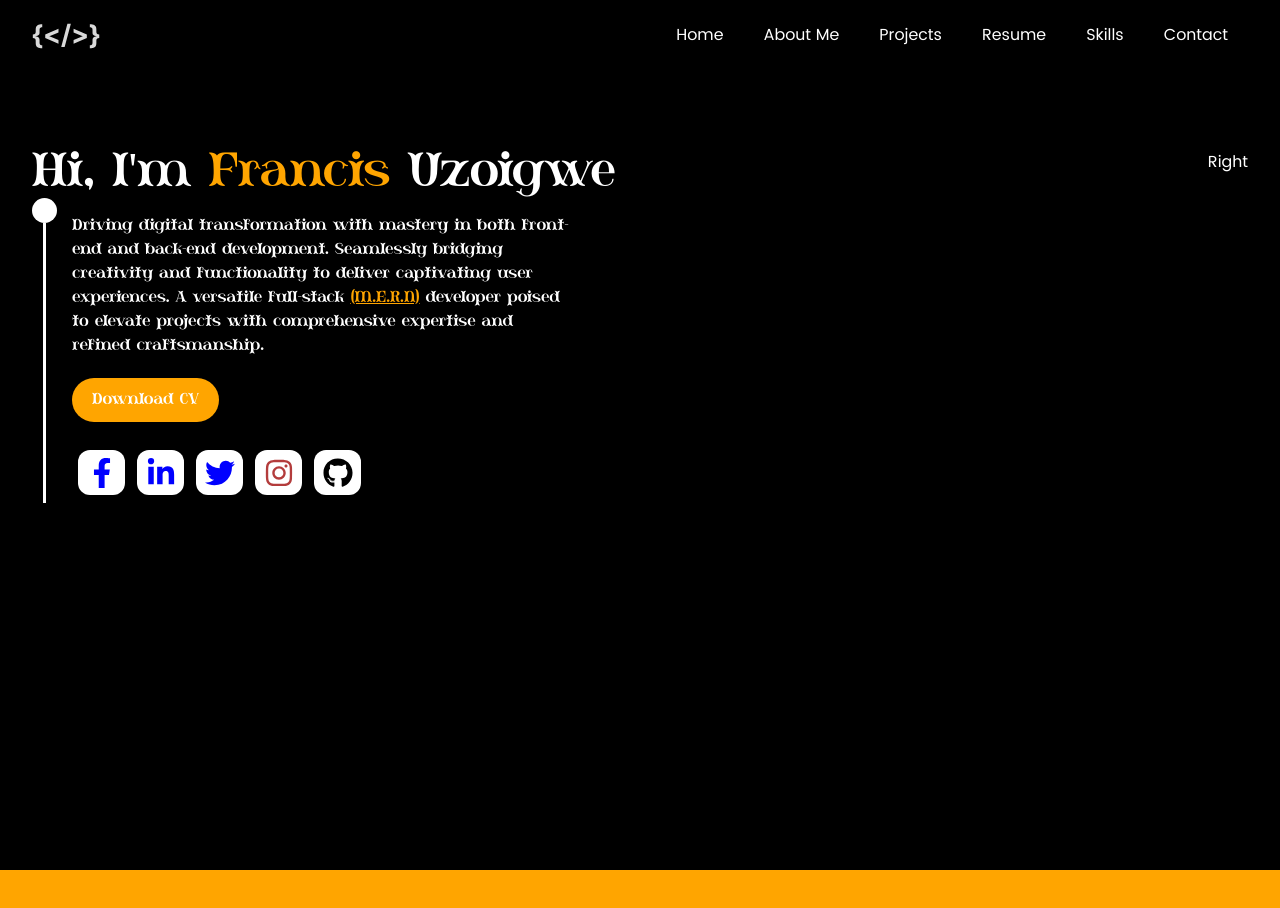
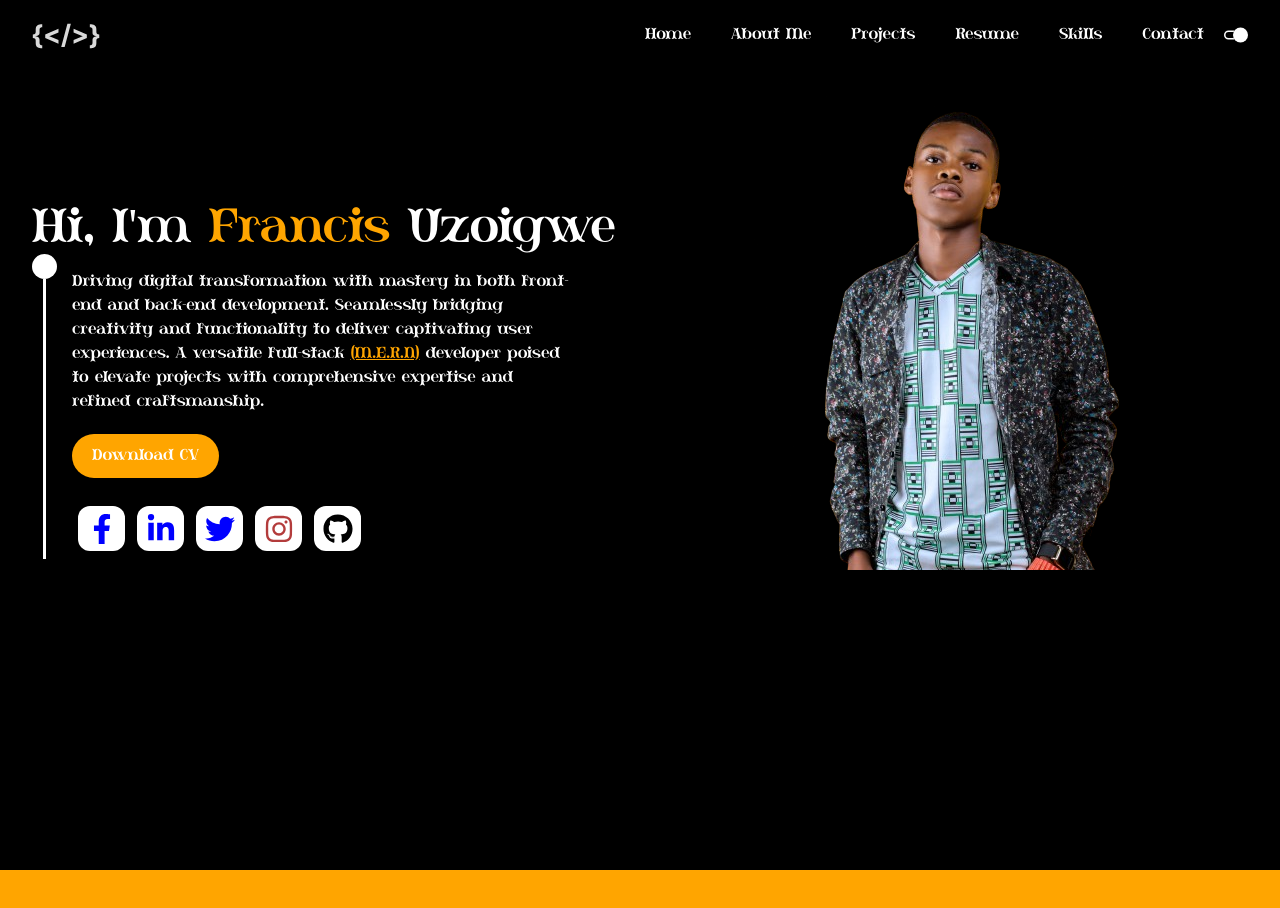
Before and after one commit to FrancisUzoigwe/Portfolio, a React (Vite) app: page / in a window 1280 px wide. Shown: the top 908 px of the page. Built offline with nearby package versions, Linux system fonts and the light colour scheme.

Commit message:
background init

```diff
--- a/src/App.tsx
+++ b/src/App.tsx
@@ -4,12 +4,15 @@ import { Provider } from "react-redux";
 import { store } from "./global/store";
 
 const App = () => {
+  // const mode = useSelector((state: any) => state.mode);
   return (
     <>
       <div>
-        <Provider store={store}>
-          <RouterProvider router={mainRouter} />
-        </Provider>
+        <div className={`bg-black`}>
+          <Provider store={store}>
+            <RouterProvider router={mainRouter} />
+          </Provider>
+        </div>
       </div>
     </>
   );
--- a/src/components/static/DropDown.tsx
+++ b/src/components/static/DropDown.tsx
@@ -36,7 +36,7 @@ const DropDown = () => {
         <div className="w-[90%] flex ">
           <div className="absolute right-[14px] top-[20px]">
             <HiMenu
-              className={`text-3xl hover:cursor-pointer hover:scale-[1.2] transition duration-300 ${
+              className={`text-3xl hover:cursor-pointer font-[Buba] hover:scale-[1.2] transition duration-300 ${
                 main ? "text-black" : "text-white"
               }`}
               onClick={() => {
@@ -52,14 +52,14 @@ const DropDown = () => {
           >
             {main ? (
               <BsToggle2Off
-                className="text-2xl hover:cursor-pointer hover:scale-[1.2] duration-[450ms] transition-all"
+                className="text-2xl hover:cursor-pointer font-[Buba] hover:scale-[1.2] duration-[450ms] transition-all"
                 onClick={() => {
                   dispatch(dark());
                 }}
               />
             ) : (
               <BsToggle2On
-                className="text-2xl hover:cursor-pointer hover:scale-[1.2] duration-[450ms] transition-all text-white"
+                className="text-2xl hover:cursor-pointer font-[Buba] hover:scale-[1.2] duration-[450ms] transition-all text-white"
                 onClick={() => {
                   dispatch(light());
                 }}
@@ -76,7 +76,7 @@ const DropDown = () => {
               <Link to="home" smooth={true} duration={1000}>
                 <motion.div
                   variants={item}
-                  className={`mx-5 max-md:my-8 my-9 hover:cursor-pointer ${
+                  className={`mx-5 max-md:my-8 my-9 hover:cursor-pointer font-[Buba] ${
                     main ? "text-black" : "text-white"
                   }`}
                 >
@@ -86,7 +86,7 @@ const DropDown = () => {
               <Link to="about" smooth={true} duration={1000}>
                 <motion.div
                   variants={item}
-                  className={`mx-5 max-md:my-8 my-9 hover:cursor-pointer ${
+                  className={`mx-5 max-md:my-8 my-9 hover:cursor-pointer font-[Buba] ${
                     main ? "text-black" : "text-white"
                   }`}
                 >
@@ -96,7 +96,7 @@ const DropDown = () => {
               <Link to="projects" smooth={true} duration={1000}>
                 <motion.div
                   variants={item}
-                  className={`mx-5 max-md:my-8 my-9 hover:cursor-pointer ${
+                  className={`mx-5 max-md:my-8 my-9 hover:cursor-pointer font-[Buba] ${
                     main ? "text-black" : "text-white"
                   }`}
                 >
@@ -106,7 +106,7 @@ const DropDown = () => {
               <Link to="resume" smooth={true} duration={1000}>
                 <motion.div
                   variants={item}
-                  className={`mx-5 max-md:my-8 my-9 hover:cursor-pointer ${
+                  className={`mx-5 max-md:my-8 my-9 hover:cursor-pointer font-[Buba] ${
                     main ? "text-black" : "text-white"
                   }`}
                 >
@@ -116,7 +116,7 @@ const DropDown = () => {
               <Link to="skills" smooth={true} duration={1000}>
                 <motion.div
                   variants={item}
-                  className={`mx-5 max-md:my-8 my-9 hover:cursor-pointer ${
+                  className={`mx-5 max-md:my-8 my-9 hover:cursor-pointer font-[Buba] ${
                     main ? "text-black" : "text-white"
                   }`}
                 >
@@ -126,7 +126,7 @@ const DropDown = () => {
               <Link to="contact" smooth={true} duration={1000}>
                 <motion.div
                   variants={item}
-                  className={`mx-5 max-md:my-8 my-9 hover:cursor-pointer ${
+                  className={`mx-5 max-md:my-8 my-9 hover:cursor-pointer font-[Buba] ${
                     main ? "text-black" : "text-white"
                   }`}
                 >
--- a/src/components/static/Header.tsx
+++ b/src/components/static/Header.tsx
@@ -2,15 +2,21 @@ import { HiMenu } from "react-icons/hi";
 import francis from "../../assets/Logo1.svg";
 import francis1 from "../../assets/Logo2.svg";
 import { useDispatch, useSelector } from "react-redux";
-import { toggled } from "../../global/globalState";
+import { dark, light, toggled } from "../../global/globalState";
 import DropDown from "./DropDown";
 import { Link } from "react-scroll";
+import { BsToggle2Off, BsToggle2On } from "react-icons/bs";
+import { useState } from "react";
 
 const Header = () => {
   const dispatch = useDispatch();
   const toggle = useSelector((state: any) => state.toggle);
   const main = useSelector((state: any) => state.mode);
 
+  const [mode, setMode] = useState<boolean>(false);
+  const onMode = () => {
+    setMode(!mode);
+  };
   return (
     <>
       {toggle && <DropDown />}
@@ -33,32 +39,66 @@ const Header = () => {
               </Link>
               <div className="flex items-center max-md:hidden">
                 <Link to="home" smooth={true} duration={1000}>
-                  <div className="mx-5 hover:cursor-pointer">Home</div>
+                  <div className="mx-5 hover:cursor-pointer font-[Buba]">
+                    Home
+                  </div>
                 </Link>
                 <Link to="about" smooth={true} duration={1000}>
-                  <div className="mx-5 hover:cursor-pointer">About Me</div>
+                  <div className="mx-5 hover:cursor-pointer font-[Buba]">
+                    About Me
+                  </div>
                 </Link>
                 <Link to="projects" smooth={true} duration={1000}>
-                  <div className="mx-5 hover:cursor-pointer">Projects</div>
+                  <div className="mx-5 hover:cursor-pointer font-[Buba]">
+                    Projects
+                  </div>
                 </Link>
                 <Link to="resume" smooth={true} duration={1000}>
-                  <div className="mx-5 hover:cursor-pointer">Resume</div>
+                  <div className="mx-5 hover:cursor-pointer font-[Buba]">
+                    Resume
+                  </div>
                 </Link>
                 <Link to="skills" smooth={true} duration={1000}>
-                  <div className="mx-5 hover:cursor-pointer">Skills</div>
+                  <div className="mx-5 hover:cursor-pointer font-[Buba]">
+                    Skills
+                  </div>
                 </Link>
                 <Link to="contact" smooth={true} duration={1000}>
-                  <div className="mx-5 hover:cursor-pointer">Contact</div>
+                  <div className="mx-5 hover:cursor-pointer font-[Buba]">
+                    Contact
+                  </div>
                 </Link>
+                <div
+                  className="flex"
+                  onClick={() => {
+                    onMode();
+                  }}
+                >
+                  {main ? (
+                    <BsToggle2Off
+                      className="text-2xl hover:cursor-pointer font-[Buba] hover:scale-[1.2] duration-[450ms] transition-all"
+                      onClick={() => {
+                        dispatch(dark());
+                      }}
+                    />
+                  ) : (
+                    <BsToggle2On
+                      className="text-2xl hover:cursor-pointer font-[Buba] hover:scale-[1.2] duration-[450ms] transition-all text-white"
+                      onClick={() => {
+                        dispatch(light());
+                      }}
+                    />
+                  )}
+                </div>
+              </div>
             </div>
             <div className="max-md:block hidden">
               <HiMenu
-                  className="text-3xl hover:cursor-pointer hover:scale-[1.2] transition-all duration-300"
+                className="text-3xl hover:cursor-pointer font-[Buba] hover:scale-[1.2] transition-all duration-300"
                 onClick={() => {
                   dispatch(toggled());
                 }}
               />
-              </div>
             </div>
           </div>
         </div>
--- a/src/index.css
+++ b/src/index.css
@@ -37,4 +37,5 @@
   line-height: 1.5;
   font-weight: 400;
   margin: 0;
+  background-color: black;
 }
--- a/src/page/MainPage.tsx
+++ b/src/page/MainPage.tsx
@@ -6,23 +6,26 @@ import {
   FaLinkedinIn,
   FaTwitter,
 } from "react-icons/fa";
+import man from "../assets/man.png";
+import "./image.css";
 const MainPage = () => {
   const mode = useSelector((state: any) => state.mode);
   return (
     <>
       <div
         id="home"
-        className={` w-full min-h-[100vh]  flex  justify-center ${
+        className={` w-full min-h-[100vh]   flex  justify-center ${
           mode ? "text-black bg-white" : "text-white bg-black"
         } `}
       >
         <div
           className={`w-[95%] ${
             !mode ? "text-white" : "text-black"
-          } flex max-md:flex-col justify-between  h-[450px] mt-20 "`}
+          } flex  justify-between  h-[450px] mt-20 "`}
         >
-          <div>
-            <div className="text-5xl max-md:text-4xl font-[Buba] max-sm:text-center w-[630px] max-md:w-full">
+          <div className="image">
+            <div className="max-md:mt-16 ">
+              <div className="text-5xl max-md:text-4xl pt-14 font-[Buba] max-sm:text-center w-[630px] max-md:w-full">
                 Hi, I'm {""}
                 <span className="text-[orange] ">Francis</span> Uzoigwe
               </div>
@@ -45,10 +48,10 @@ const MainPage = () => {
                       mode ? "text-black " : "text-white"
                     }`}
                   >
-                  Driving digital transformation with mastery in both front-end
-                  and back-end development. Seamlessly bridging creativity and
-                  functionality to deliver captivating user experiences. A
-                  versatile full-stack{" "}
+                    Driving digital transformation with mastery in both
+                    front-end and back-end development. Seamlessly bridging
+                    creativity and functionality to deliver captivating user
+                    experiences. A versatile full-stack{" "}
                     <span className="text-[orange] underline">(M.E.R.N)</span>{" "}
                     developer poised to elevate projects with comprehensive
                     expertise and refined craftsmanship.
@@ -100,7 +103,9 @@ const MainPage = () => {
                         } mx-[6px] flex items-center justify-center hover:cursor-pointer hover:-translate-y-2 transition duration-300`}
                       >
                         <FaInstagram
-                        className={`${!mode ? "text-[#b33c3c]" : "text-white"}`}
+                          className={`${
+                            !mode ? "text-[#b33c3c]" : "text-white"
+                          }`}
                           size={30}
                         />
                       </div>
@@ -121,7 +126,11 @@ const MainPage = () => {
                 </div>
               </div>
             </div>
-          <div>Right</div>
+          </div>
+          <div
+            className="w-[500px] max-lg:hidden -mt-20 h-[500px]"
+            style={{ background: `url(${man})`, backgroundRepeat: "no-repeat" }}
+          ></div>
         </div>
       </div>
     </>
--- /dev/null
+++ b/src/page/image.css
@@ -0,0 +1,10 @@
+.image {
+  @media screen and (max-width: 768px) {
+    background: url(./../assets/man.png);
+    background-position-y: 40%;
+    width: 100%;
+    height: 550px;
+    background-repeat: no-repeat;
+    margin-top: -50px;
+  }
+}
```
Also changed, not shown: src/assets/man.png (added). Lines whose indentation alone changed are shown as unchanged.
